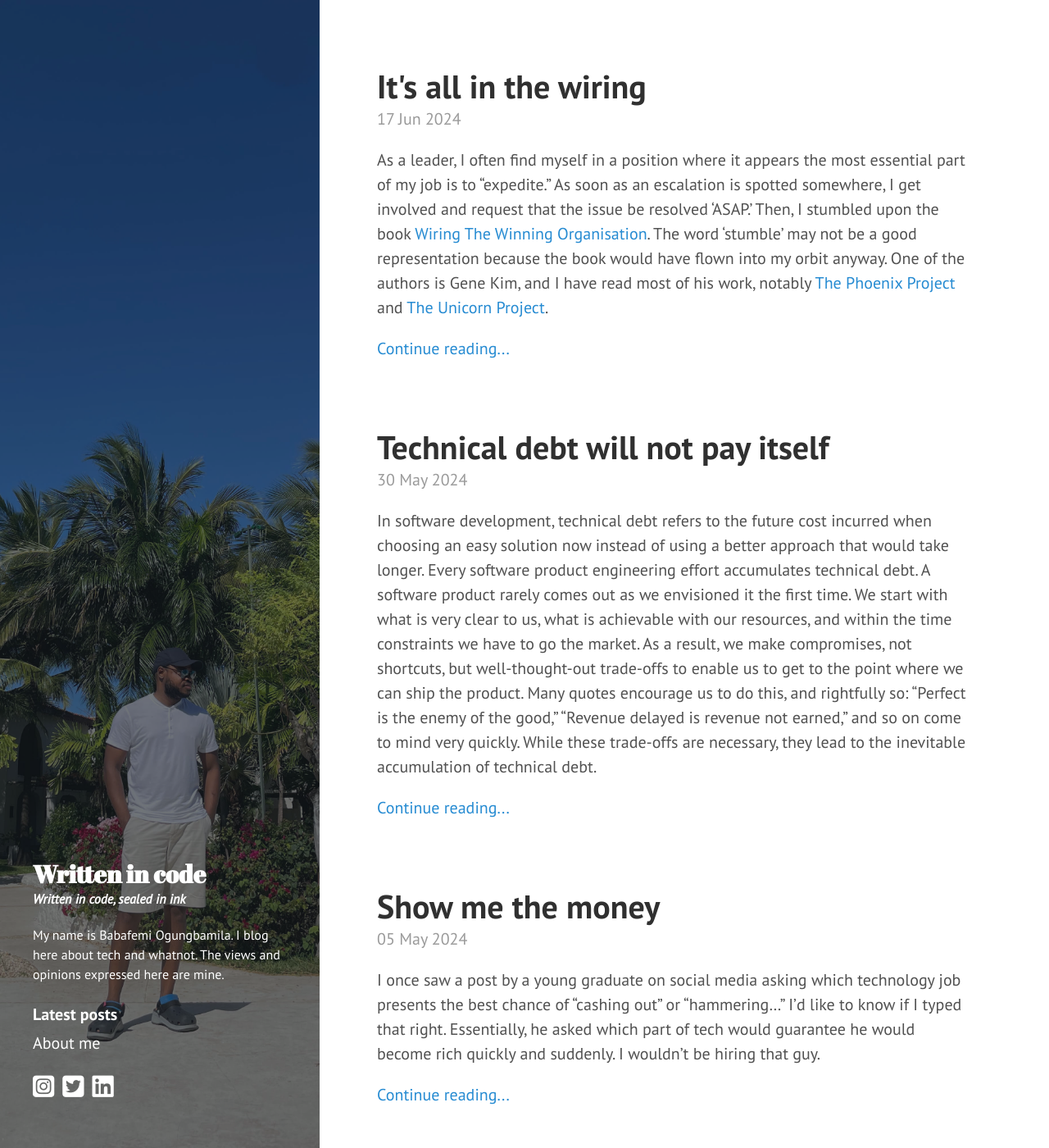
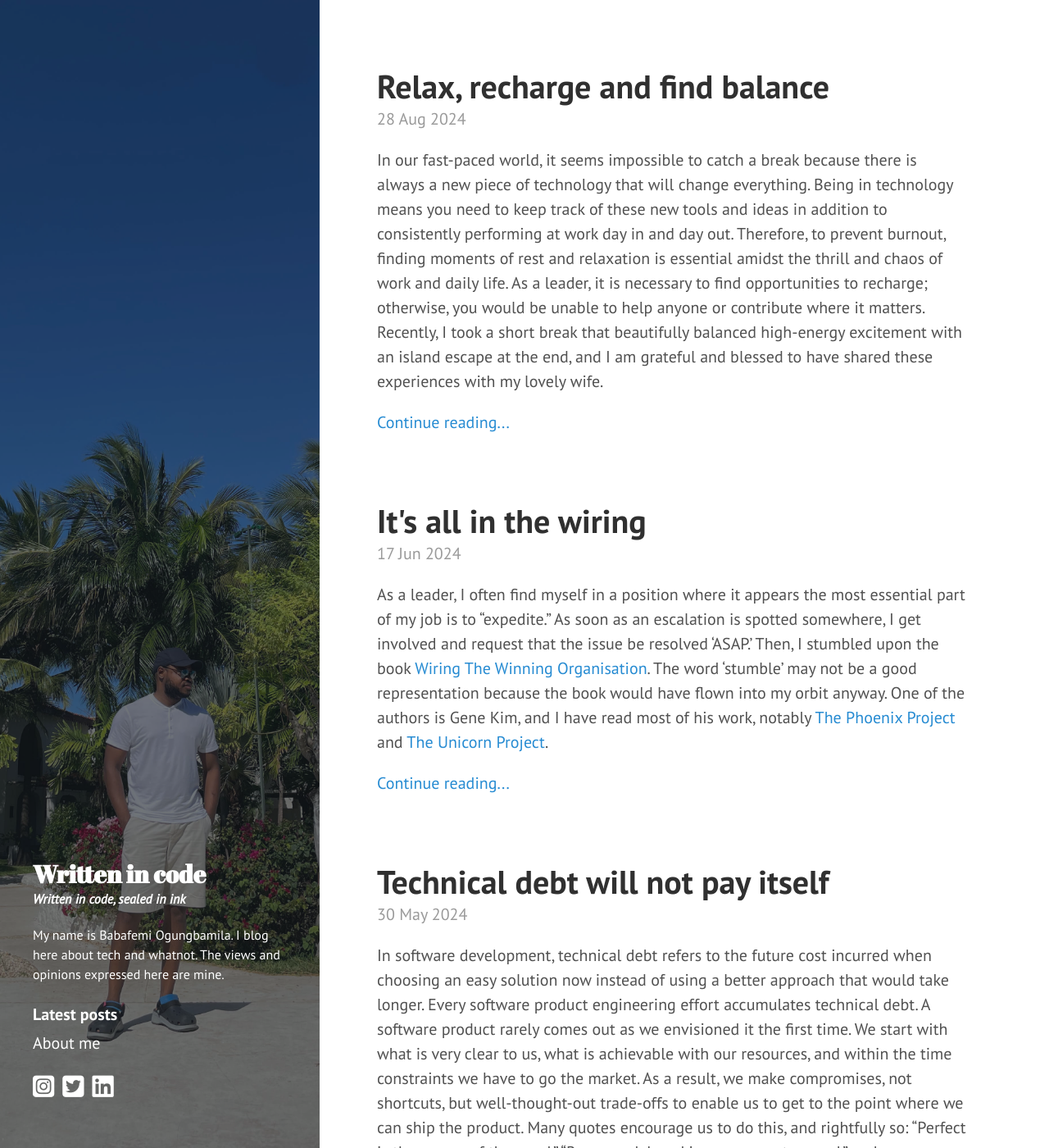
Before and after one commit to babafemio/babafemio.github.io, a Jekyll site: the page built from index.html, in a window 1280 px wide and 1400 px high. Shown: the whole window at 82% size. Built offline with Jekyll 4.4.1, drawn with Linux system fonts in a browser that asks for light colours; nearby versions of some CDN libraries; the list of posts is cut into pages by our own code.

Commit message:
finding balance

```diff
--- /dev/null
+++ b/_posts/2024-08-28-relax-recharge-find-balance.md
@@ -0,0 +1,86 @@
+---
+layout: post
+title: Relax, recharge and find balance
+tags: travel leadership recharge rest holiday adventure f1
+image: /public/images/canal-view-amsterdam-july-2024.png
+description: Discover how a fast-paced F1 Grand Prix adventure, leisurely Amsterdam evenings, and serene Mykonos beaches helped me recharge, find balance, and boost leadership effectiveness. Embrace the importance of self-care and relaxation to stay sharp and energized in today’s demanding world.
+image-caption: Amsterdam Canals, July 2024. @babafemio
+---
+
+
+In our fast-paced world, it seems impossible to catch a break because there is always a new piece of technology that will change everything. Being in technology means you need to keep track of these new tools and ideas in addition to consistently performing at work day in and day out. Therefore, to prevent burnout, finding moments of rest and relaxation is essential amidst the thrill and chaos of work and daily life. As a leader, it is necessary to find opportunities to recharge; otherwise, you would be unable to help anyone or contribute where it matters. Recently, I took a short break that beautifully balanced high-energy excitement with an island escape at the end, and I am grateful and blessed to have shared these experiences with my lovely wife.
+
+<!--more-->
+
+<div class="two-column">
+  <div class="column">
+    <!-- Column 1 content -->
+    <p>Our first stop was to see a Formula 1 race live at Spa-Francorchamps, Belgium! Attending the F1 Grand Prix for the first time was fantastic and beat all my expectations! The atmosphere was electric, with an energy that felt more like a concert or carnival, especially in the fan zone. It’s hard to imagine that some people follow this excitement around the world, visiting almost every race track during the F1 season. God when?</p>
+  </div>
+  <div class="column">
+    <!-- Column 2 content -->
+    <p><img src="/public/images/eau-rouge-full-spa-belgium-july-2024.png" alt="Description" style="vertical-align: middle;"></p>
+  </div>
+</div>
+
+
+<div class="two-column">
+  <div class="column">
+    <!-- Column 1 content -->
+    <p><img src="/public/images/spa-chase-at-the-corner-july-2024.png" alt="Description" style="vertical-align: middle;"></p>
+  </div>
+  <div class="column">
+    <!-- Column 2 content -->
+    <p>One of the most memorable moments was watching the start of the race up to the first corner. The raw intensity of seeing the cars flying down the track and the crowd standing up to cheer as the cars went by was unforgettable. Another highlight was seeing Hamilton chase George to the very end, a tense and exciting battle that had everyone on the edge of their seats, with thunderous applause when they vroomed by. What was unexpected was the challenge with parking and traffic going into and trying to come out of the circuit after the race. That story is for another day, perhaps.</p>
+  </div>
+</div>
+
+<blockquote class="quote"> The raw intensity of seeing the cars flying down the track and the crowd standing up to cheer as the cars went by was unforgettable.
+</blockquote>
+
+
+After the excitement of the F1 Grand Prix at Spa, we headed to Amsterdam so I could take some meetings. During the day, we had productive meetings, and in the evenings, we took the time to unwind and explore the city. Amsterdam is a very chilled place, and we always enjoy coming here. Our hosts treated us to some fantastic cuisine, making every meal a delightful experience. One of the highlights was go-carting at the Silverstone track in Amsterdam, where I managed to snag P2—podium, baby! It was a thrill that brought back memories of the high-speed action we just witnessed at Spa. We also took a cruise on the canals, where the city’s beauty was on full display. The longer days gave us even more time to enjoy everything Amsterdam had to offer once more.
+
+![Lovely canals](/public/images/canal-beyonce-sights-amsterdam-july-2024.png "Lovely canals")
+
+![Silverstone Podium](/public/images/podium-silverstone-amsterdam-july-2024.png "Silverstone Podium")
+
+
+<blockquote class="quote">Picked up P2—podium at Silverstone, baby! It was a thrill that brought back memories of the high-speed action we witnessed at Spa.
+</blockquote>
+
+
+<div class="two-column">
+  <div class="column">
+    <!-- Column 1 content -->
+    <p><img src="/public/images/catamaran-cruise-mykonos-august-2024.jpg" alt="Description" style="vertical-align: middle;"></p>
+  </div>
+  <div class="column">
+    <!-- Column 2 content -->
+    <p>After a thrilling time in Spa and a productive yet leisurely stay in Amsterdam, Mykonos was the perfect place to unwind. The beaches in Mykonos were stunning, with clear, turquoise-blue waters that stretched as far as the eye could see. We stayed close to Elia Beach, but with so many beautiful beaches to choose from, we couldn’t resist driving around the island to explore. Each beach had its own charm, and the beach parties added an extra layer of fun to our stay.</p>
+  </div>
+</div>
+
+<div class="two-column">
+  <div class="column">
+    <!-- Column 1 content -->
+    <p>It felt like there was so much to do in Mykonos. Not sure if it was because this was our last stop or because there was actually so much to do. We explored Little Venice, with its charming and picturesque views including the old windmills. We indulged in delicious seafood and gelato—perfect treats to complement the warm, sunny days. Then we came back to Litle Venice again for more of the same.</p>
+  </div>
+  <div class="column">
+    <!-- Column 2 content -->
+    <p><img src="/public/images/seafood-little-venice-mykonos-august-2024.png" alt="Description" style="vertical-align: middle;"></p>
+  </div>
+</div>
+
+It’s easy to get swept up in work and forget to take a breather. This trip was a great reminder of how important it is to hit pause and recharge. As leaders, we need to make time for these breaks, not just for ourselves but for those who rely on us. Taking a break, having some fun, and soaking up new experiences leave you refreshed and ready to dive back into work with renewed energy and new perspectives. This trip reinforced that a bit of downtime goes a long way in keeping everything on track, both personally and professionally. The world keeps spinning, and technology keeps advancing, but sometimes, the best way to stay ahead is to take a step back, breathe, and enjoy the moment.
+
+<div class="two-column">
+  <div class="column">
+    <!-- Column 1 content -->
+    <p><img src="/public/images/canal-skies-amsterdam-july-2024.png" alt="Description" style="vertical-align: middle;"></p>
+  </div>
+  <div class="column">
+    <!-- Column 2 content -->
+    <p><img src="/public/images/lia-beach-mykonos-august-2024.png" alt="Description" style="vertical-align: middle;"></p>
+  </div>
+</div>
--- a/public/css/wic.css
+++ b/public/css/wic.css
@@ -143,3 +143,29 @@ footer {
 .sidebar-nav .icon {
     display: none;
 }
+
+/* for two-column text or text and image */
+
+.two-column {
+    display: flex;
+    flex-wrap: wrap; /* Allows columns to wrap */
+    gap: 20px; /* Adds space between the columns */
+    align-items: center;
+}
+
+.column {
+    flex: 1; /* Makes each column take equal space */
+    min-width: 250px; /* Prevents columns from getting too small */
+}
+
+
+@media (max-width: 600px) {
+    .two-column {
+      flex-direction: column; /* Stack columns vertically on small screens */
+    }
+}
+
+.quote {
+    font-size: 25px;
+    margin-bottom: 40px;
+}
```
Also changed, not shown: public/images/canal-skies-amsterdam-july-2024.png (added), public/images/catamaran-cruise-mykonos-august-2024.jpg (added), public/images/seafood-little-venice-mykonos-august-2024.png (added), 6 other files.
